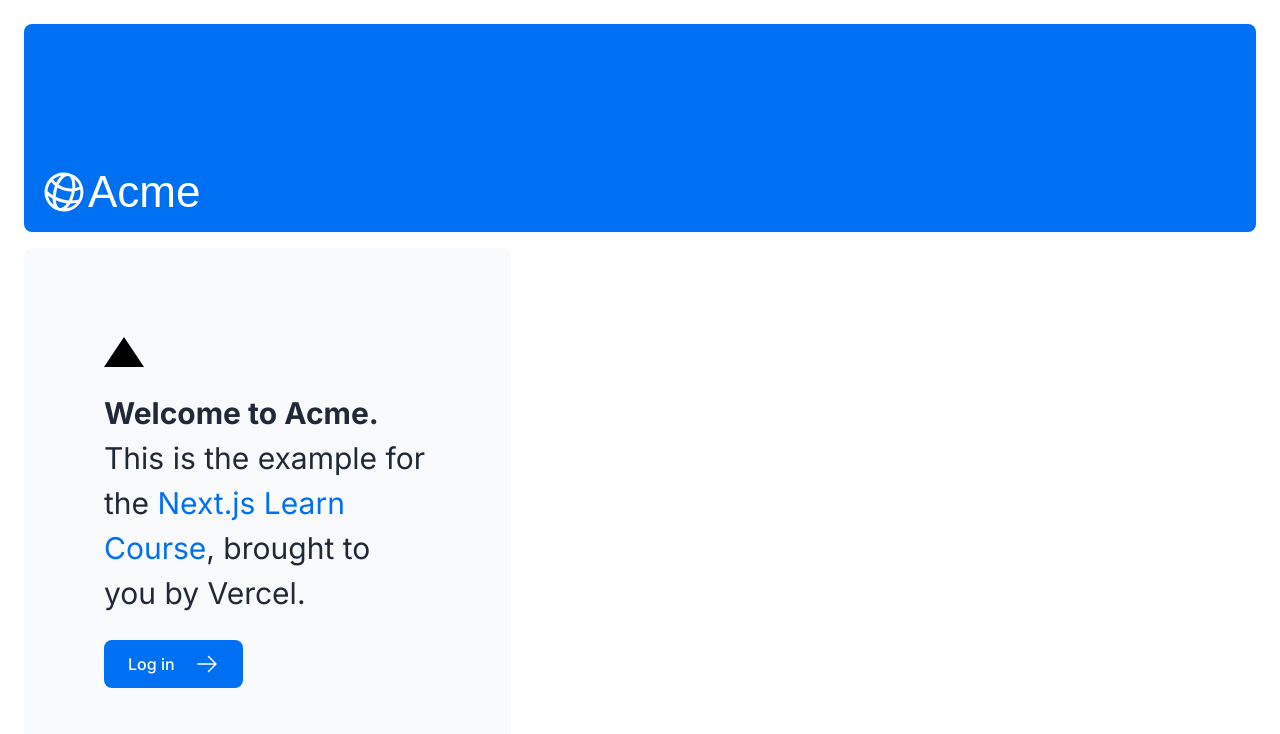
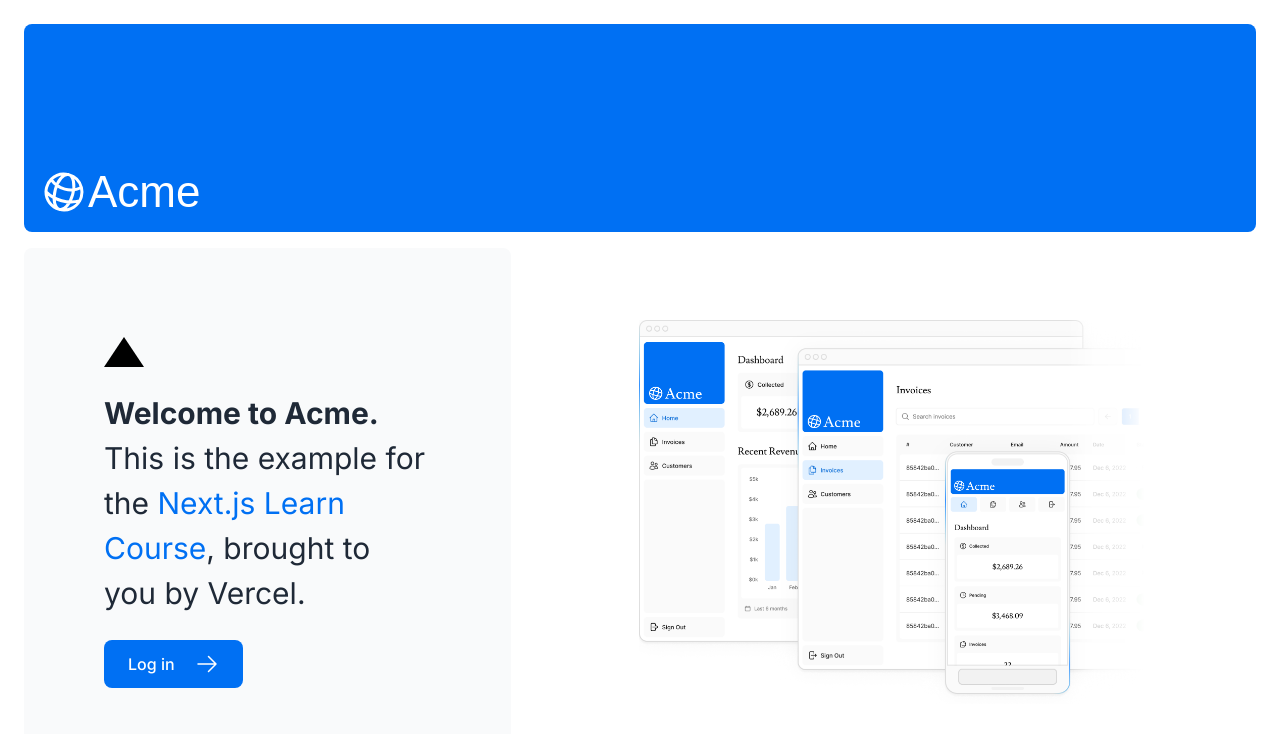
Before and after one commit to JHYOOOOON/NextJS-study, a Next.js app: page / in a window 1280 px wide. Shown: the top 734 px of the page. Built offline with nearby package versions, Linux system fonts and the light colour scheme; a web font is replaced by a local one.

Commit message:
feat: add image with next/image

```diff
--- a/app/page.tsx
+++ b/app/page.tsx
@@ -1,8 +1,9 @@
 import AcmeLogo from "@/app/ui/acme-logo";
 import styles from "@/app/ui/home.module.css";
 import { ArrowRightIcon } from "@heroicons/react/24/outline";
+import Image from "next/image";
+import Link from "next/link";
 
-import Link from "next/link";
 export default function Page() {
   return (
     <main className="flex min-h-screen flex-col p-6">
@@ -27,7 +28,13 @@
           </Link>
         </div>
         <div className="flex items-center justify-center p-6 md:w-3/5 md:px-28 md:py-12">
-          {/* Add Hero Images Here */}
+          <Image
+            src="/hero-desktop.png"
+            width={1000}
+            height={760}
+            className="hidden md:block"
+            alt="Screenshots of the dashboard project showing desktop and mobile versions"
+          />
         </div>
       </div>
     </main>
```
